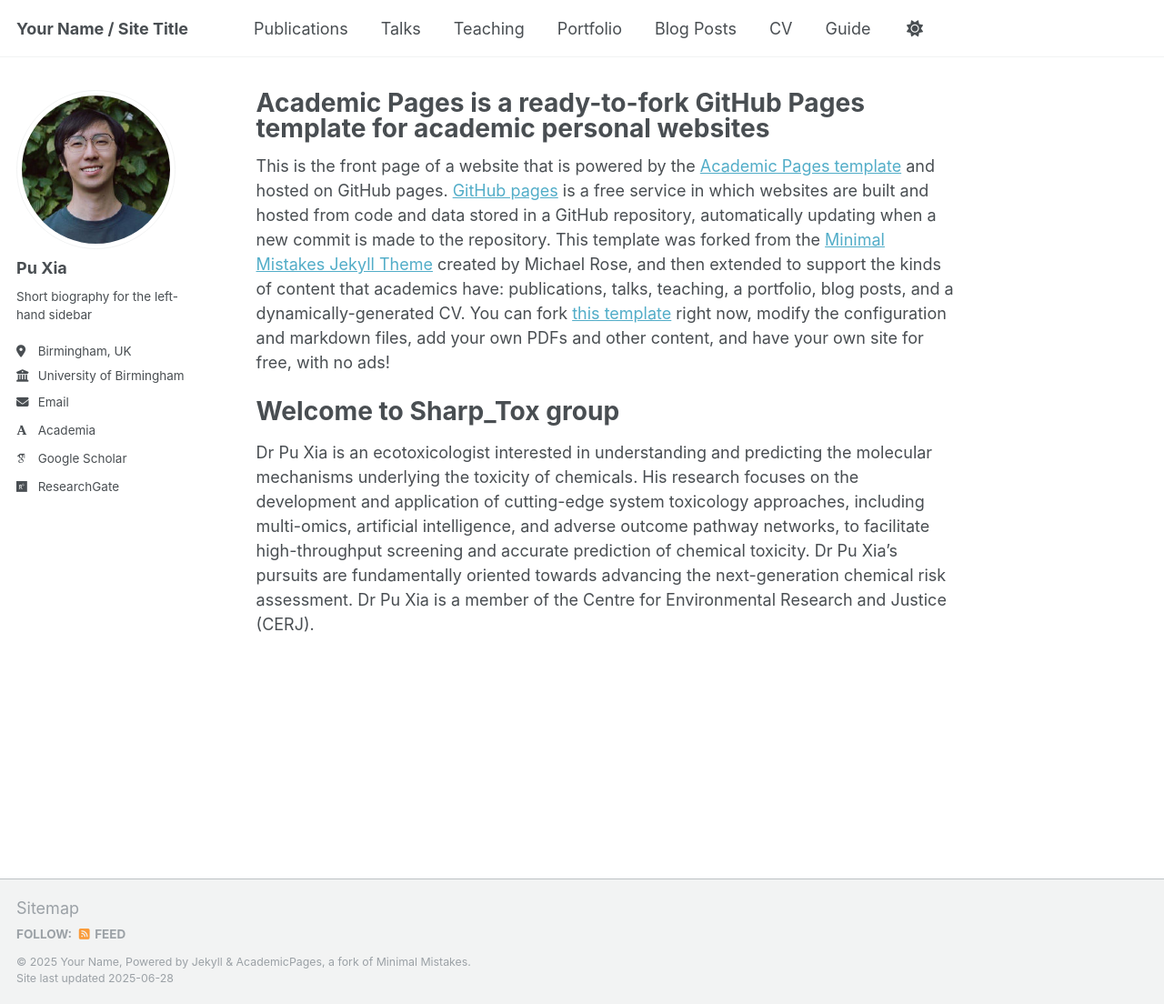
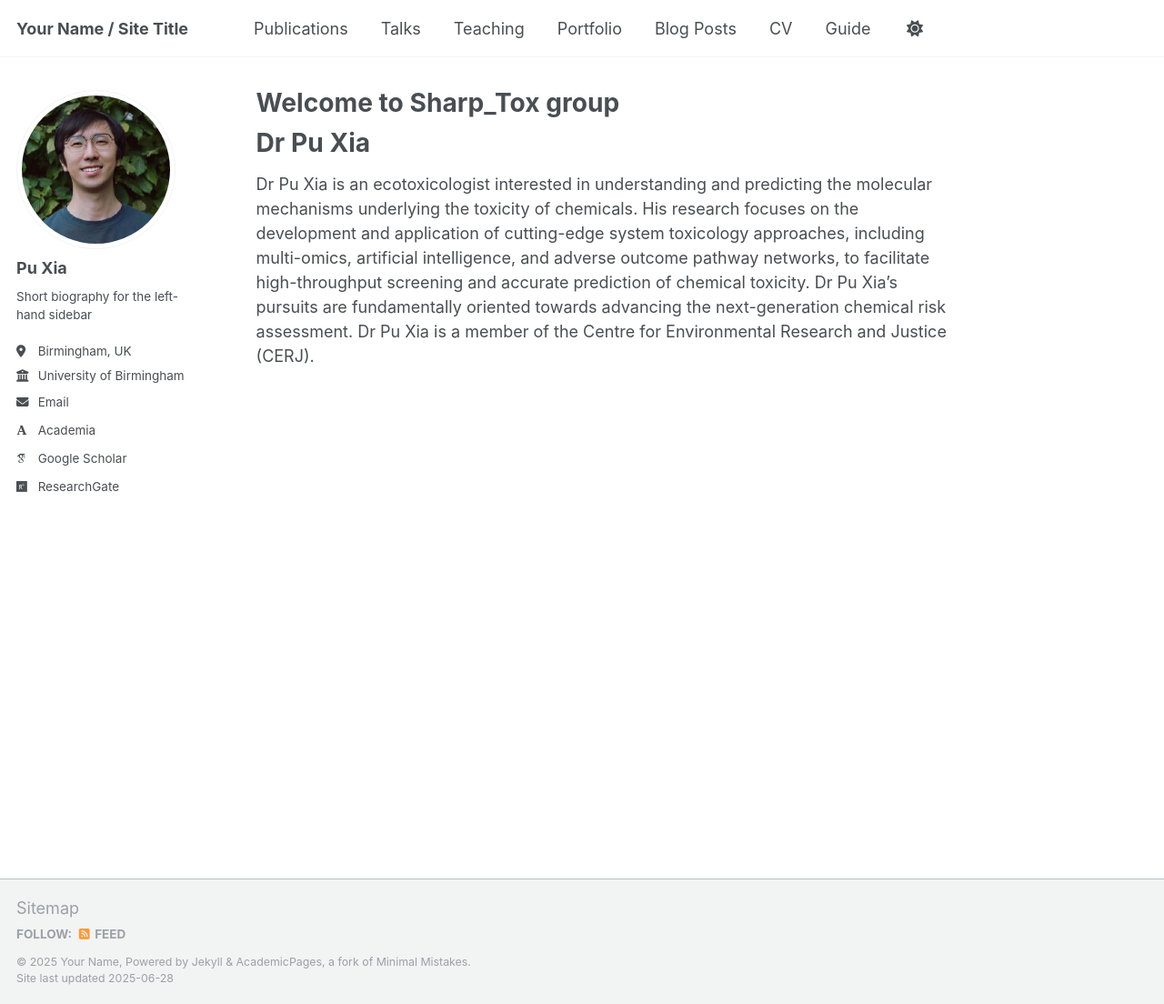
Before and after one commit to Sharp1989-08-31/xp_tox-AI, a Jekyll site: the page built from _pages/about.md, in a window 1280 px wide and 1104 px high. Shown: the whole window at 91% size. Built offline with Jekyll 4.4.1, drawn with Linux system fonts in a browser that asks for light colours; some web fonts are replaced.

Commit message:
Update about.md

```diff
--- a/_pages/about.md
+++ b/_pages/about.md
@@ -1,14 +1,12 @@
 ---
 permalink: /
-title: "Academic Pages is a ready-to-fork GitHub Pages template for academic personal websites"
+title: "Welcome to Sharp_Tox group"
 author_profile: true
 redirect_from:
   - /about/
   - /about.html
 ---
 
-This is the front page of a website that is powered by the [Academic Pages template](https://github.com/academicpages/academicpages.github.io) and hosted on GitHub pages. [GitHub pages](https://pages.github.com) is a free service in which websites are built and hosted from code and data stored in a GitHub repository, automatically updating when a new commit is made to the repository. This template was forked from the [Minimal Mistakes Jekyll Theme](https://mmistakes.github.io/minimal-mistakes/) created by Michael Rose, and then extended to support the kinds of content that academics have: publications, talks, teaching, a portfolio, blog posts, and a dynamically-generated CV. You can fork [this template](https://github.com/academicpages/academicpages.github.io) right now, modify the configuration and markdown files, add your own PDFs and other content, and have your own site for free, with no ads!
-
-Welcome to Sharp_Tox group
+Dr Pu Xia
 ======
 Dr Pu Xia is an ecotoxicologist interested in understanding and predicting the molecular mechanisms underlying the toxicity of chemicals. His research focuses on the development and application of cutting-edge system toxicology approaches, including multi-omics, artificial intelligence, and adverse outcome pathway networks, to facilitate high-throughput screening and accurate prediction of chemical toxicity. Dr Pu Xia's pursuits are fundamentally oriented towards advancing the next-generation chemical risk assessment. Dr Pu Xia is a member of the Centre for Environmental Research and Justice (CERJ).
```
